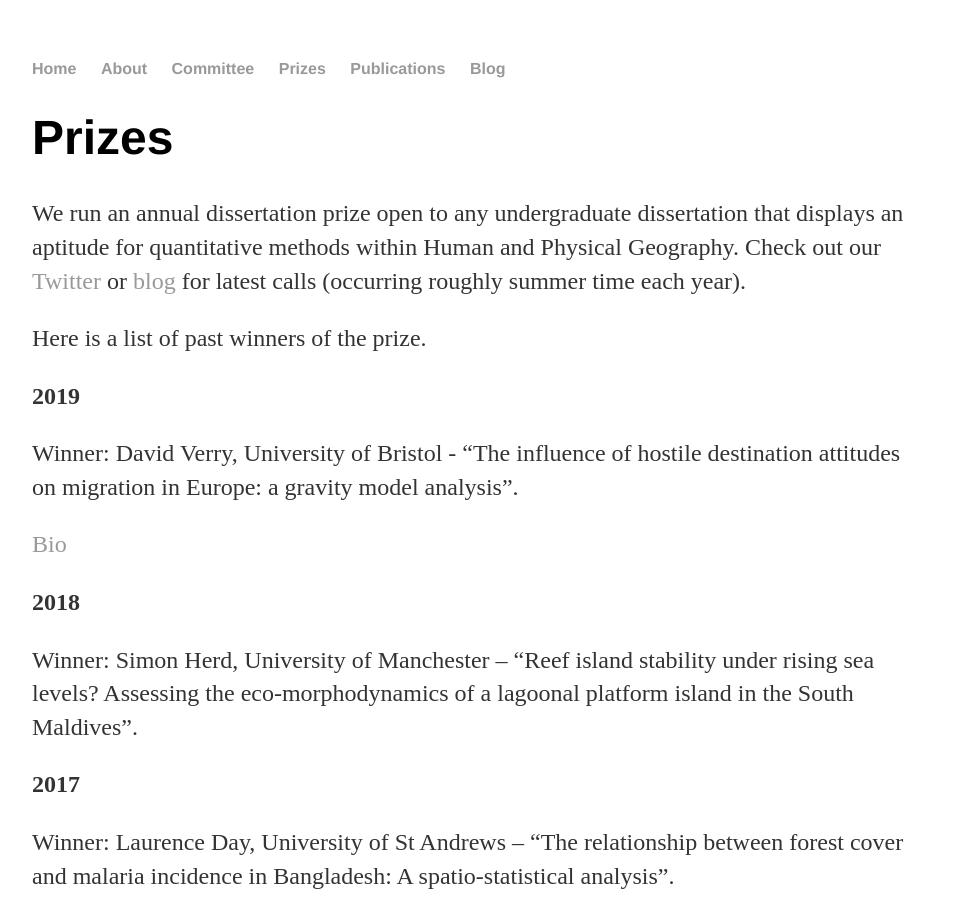
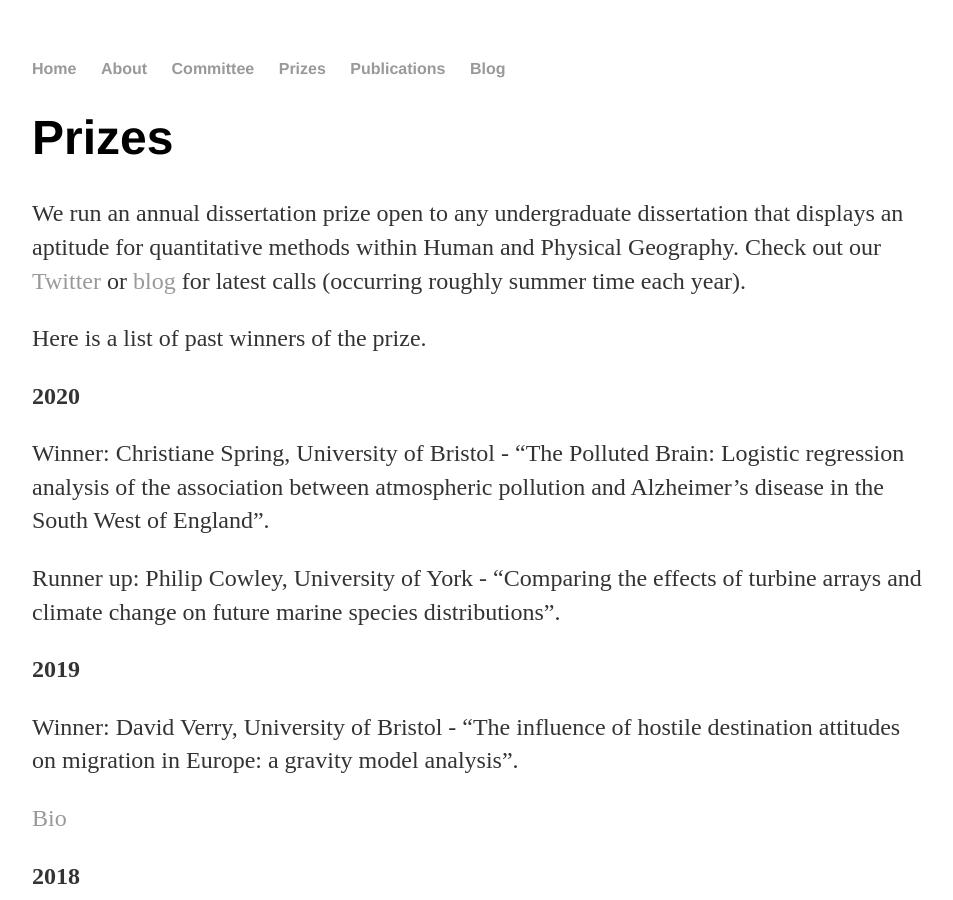
Before and after one commit to qmrg/qmrg.github.io, a Jekyll site: the page built from prizes.md, in a window 1280 px wide and 900 px high. Shown: the whole window, without its empty margins (160-1113 px from the left). Built offline with Jekyll 4.4.1, drawn with Linux system fonts in a browser that asks for light colours.

Commit message:
Added 2020 winner

```diff
--- a/prizes.md
+++ b/prizes.md
@@ -8,6 +8,12 @@ title: "Prizes"
 We run an annual dissertation prize open to any undergraduate dissertation that displays an aptitude for quantitative methods within Human and Physical Geography. Check out our [Twitter](https://twitter.com/qmrg_rgs_ibg) or [blog](https://qmrg.github.io/blog) for latest calls (occurring roughly summer time each year).
 
 Here is a list of past winners of the prize.
+
+**2020**
+
+Winner: Christiane Spring, University of Bristol - “The Polluted Brain: Logistic regression analysis of the association between atmospheric pollution and Alzheimer’s disease in the South West of England”.
+
+Runner up: Philip Cowley, University of York - "Comparing the effects of turbine arrays and climate change on future marine species distributions".
 
 **2019**
 
```
